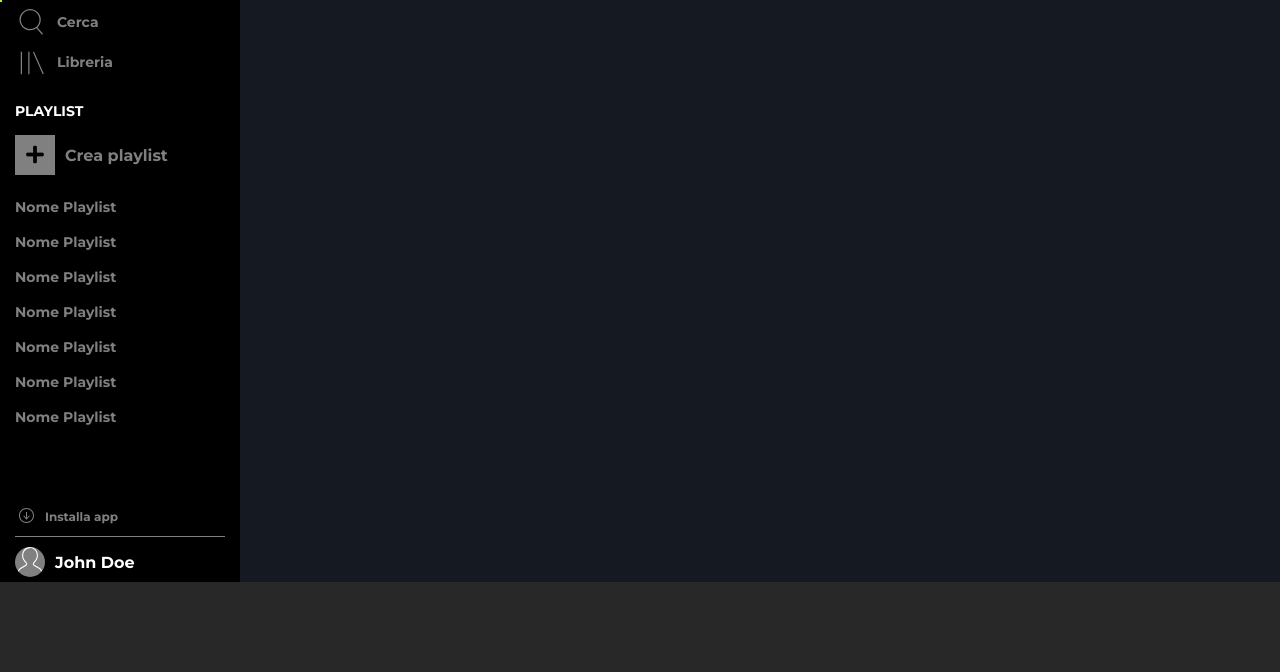
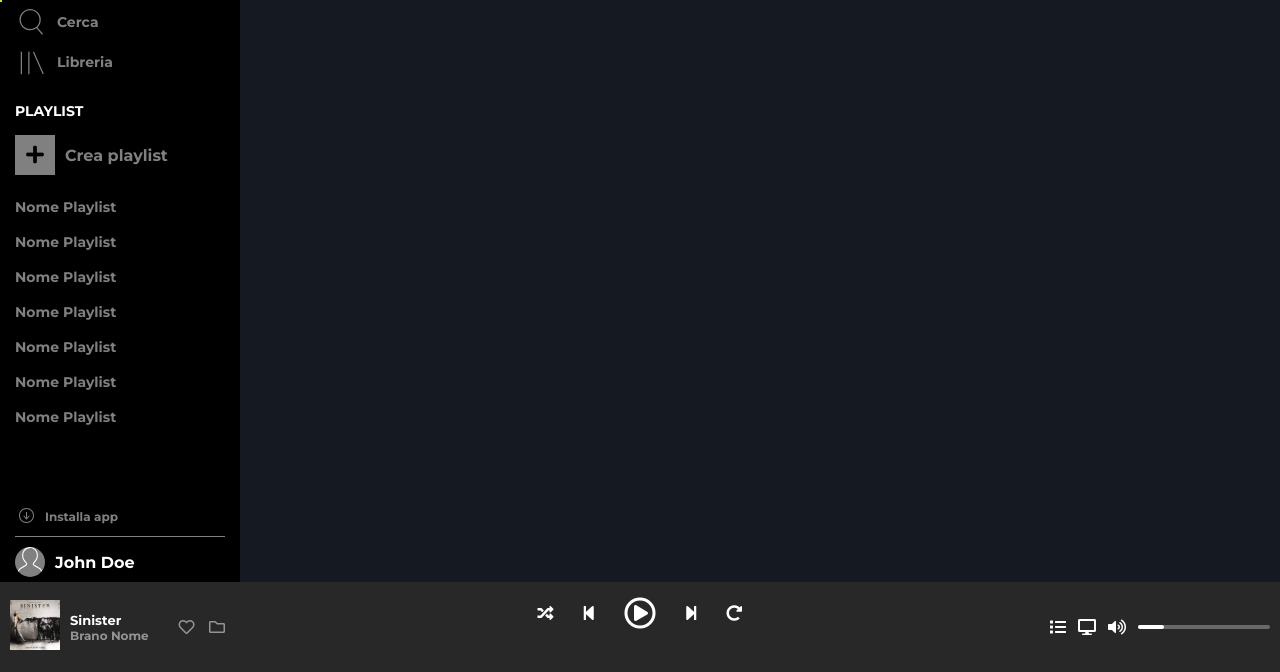
Before and after one commit to DaviCau/html-css-spotifyweb, a plain HTML site: page index.html in a window 1280 px wide. Shown: the part 128-800 px from the top of the page. Drawn offline with Linux system fonts and the light colour scheme.

Commit message:
aggiunta una parte di playbar

```diff
--- a/css/style.css
+++ b/css/style.css
@@ -40,7 +40,13 @@ body {
     width: 240px;
     background-color: black;
     font-size: 14px;
-    /* overflow: hidden; */
+    overflow: hidden;
+}
+
+.left-menu-top {
+    display: flex;
+    flex-direction: column;
+    overflow-y: hidden;
 }
 
 .logo {
@@ -50,6 +56,12 @@ body {
 .logo img {
     height: 50px;
     vertical-align: middle;
+}
+
+.left-nav {
+    display: flex;
+    flex-direction: column;
+    overflow-y: hidden;
 }
 
 .list-nav {
@@ -75,6 +87,9 @@ body {
 }
 
 .list-playlist {
+    display: flex;
+    flex-direction: column;
+    overflow-y: hidden;
     padding: 20px 0 0 15px;
 }
 
@@ -111,13 +126,17 @@ body {
 }
 
 .left-menu-bottom {
+    display: flex;
+    flex-direction: column;
+    overflow-y: hidden;
+    flex-shrink: 2;
     padding: 0 15px;
 }
 
 .download {
     display: flex;
     align-items: center;
-    padding: 50px 0 10px;
+    padding: 20px 0 10px;
     border-bottom: solid 1px white;
 }
 .download img {
@@ -158,10 +177,73 @@ body {
 
 /* playbar */
 .playbar {
+    display: flex;
+    justify-content: space-between;
     height: 90px;
     background-color: #282828;
 }
 
+.playbar-left,
+.playbar-right {
+    width: 240px;
+    display: flex;
+    justify-content: space-between;
+    align-items: center;
+    padding: 0 10px;
+}
+.playbar-center {
+    width: 40%;
+    display: flex;
+    flex-direction: column;
+    justify-content: space-around;
+    align-items: center;
+}
+
+.song {
+    display: flex;
+    align-items: center;
+    flex-grow: 1;
+}
+
+.song-image img {
+    width: 50px;
+}
+
+.song-name {
+    padding-left: 10px;
+}
+.song-name h5 {
+    font-size: 13px;
+}
+.song-name p {
+    font-size: 12px;
+}
+
+.add-song i {
+    padding: 5px;
+}
+
+.buttons {
+    display: flex;
+    justify-content: space-between;
+    align-items: center;
+    width: 40%;
+}
+
+.volume-bar {
+    position: relative;
+    width: 60%;
+    border: solid 2px rgba(256, 256, 256, 0.3);
+    border-radius: 2px;
+}
+.volume-level {
+    position: absolute;
+    top: -2px;
+    left: -2px;
+    width: 20%;
+    border: solid 2px white;
+    border-radius: 2px;
+}
 
 @media screen and (max-width: 767px) {
 
--- a/index.html
+++ b/index.html
@@ -97,7 +97,49 @@
         </div>
 
         <div class="playbar">
+            <div class="playbar-left">
+                <div class="song">
+                    <div class="song-image">
+                        <img src="img/sinister.jpeg" alt="sinister">
+                    </div>
+                    <div class="song-name">
+                        <h5>Sinister</h5>
+                        <p class="opaque">Brano Nome</p>
+                    </div>
+                </div>
+                <div class="add-song opaque">
+                    <i class="far fa-heart"></i>
+                    <i class="far fa-folder"></i>
+                </div>
+            </div>
 
+            <div class="playbar-center">
+                <div class="buttons">
+                    <i class="fas fa-random"></i>
+                    <i class="fas fa-step-backward"></i>
+                    <i class="far fa-play-circle fa-2x"></i>
+                    <i class="fas fa-step-forward"></i>
+                    <i class="fas fa-redo-alt"></i>
+                </div>
+                <div class="song-time">
+
+                </div>
+            </div>
+
+            <div class="playbar-right">
+                <div class="song-list">
+                    <i class="fas fa-list"></i>
+                </div>
+                <div class="dispositive">
+                    <i class="fas fa-desktop"></i>
+                </div>
+                <div class="volume">
+                    <i class="fas fa-volume-up"></i>
+                </div>
+                <div class="volume-bar">
+                    <div class="volume-level"></div>
+                </div>
+            </div>
         </div>
     </body>
 </html>
```
